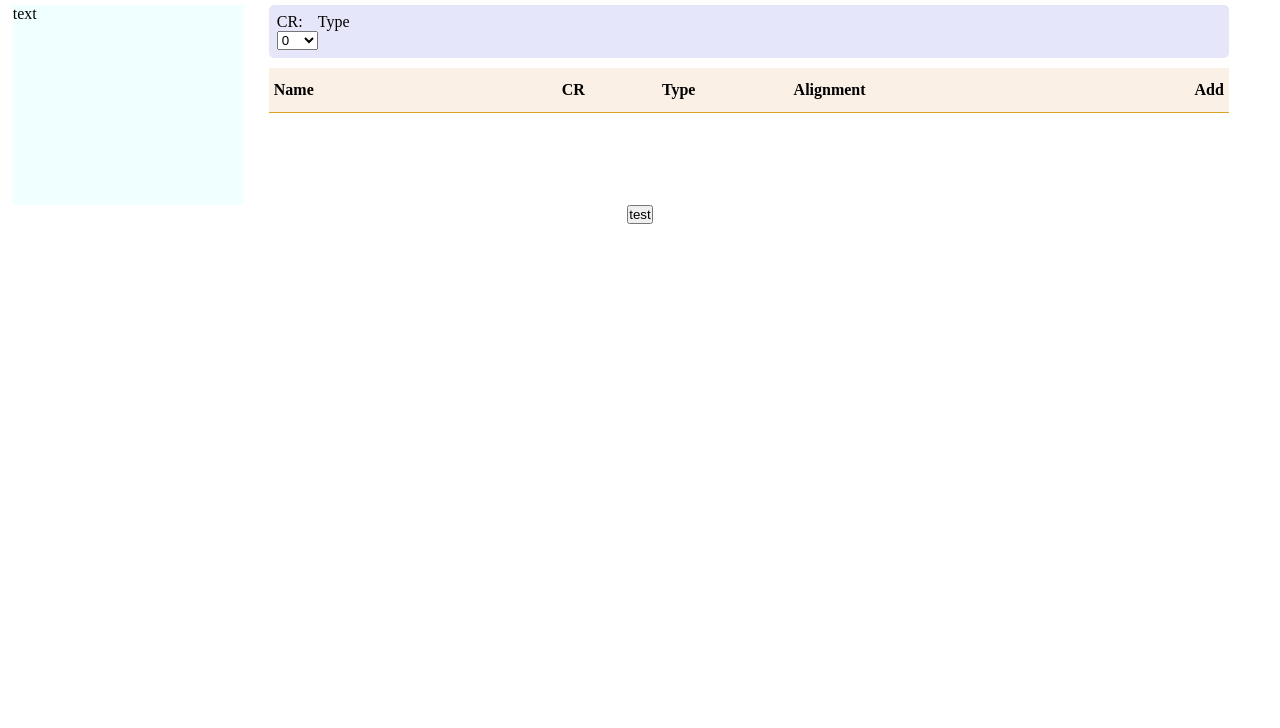
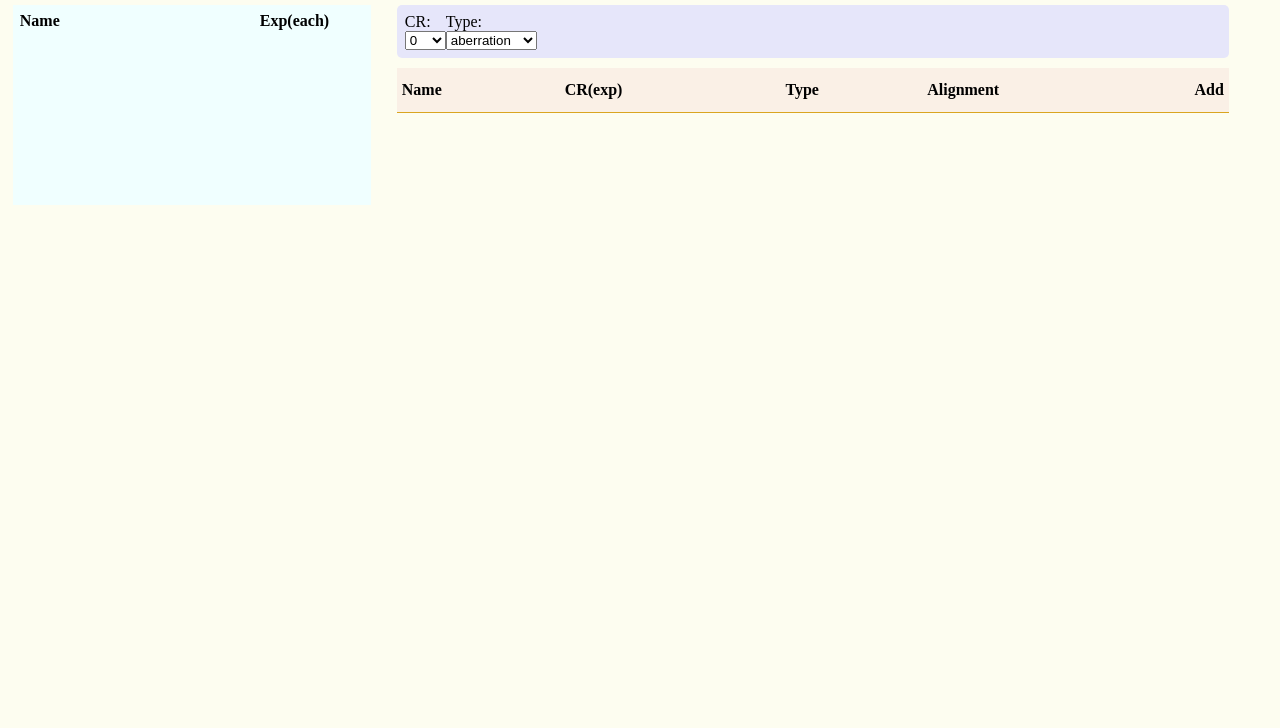
Before and after one commit to nolomarsh/Encounter-Builder, a plain HTML site: page index.html in a window 1280 px wide. Shown: the part 72-800 px from the top of the page. Drawn offline with nearby package versions, Linux system fonts and the light colour scheme; no server answers.

Commit message:
Can add monsters from search table to encounter table, encounter table calculates adjusted exp,filter bar selects no longer autorefresh page

```diff
--- a/app.js
+++ b/app.js
@@ -1,26 +1,144 @@
 $( () => {
 
-    const filter = {
-        cr: undefined,
+    const search = {
+        //Options arrays let me use functions to populate my selects, making the code DRYer
+        crOptions: ['0','1/8','1/4','1/2','1','2','3','4','5','6','7','8','9','10','11','12','13','14','15','16','17','18','19','20','21','22','23','24','25','26','27','28','29','30'],
+        typeOptions: ['aberration','beast','celestial','construct','dragon','elemental','fey','fiend','giant','humanoid','monstrosity','ooze','plant','undead'],
+        populateSelects: () => {
+            for (let option of search.crOptions) {
+                $option = $('<option>').attr('value',`${option}`).text(`${option}`).appendTo($('#crDrop'))
+            }
+            for (let option of search.typeOptions) {
+                $option = $('<option>').attr('value',`${option}`).text(`${option}`).appendTo($('#typeDrop'))
+            }
+        }
+
+    }
+
+    const crToExpTable = {
+        '0': 10,
+        '1/8': 25,
+        '1/4': 50,
+        '1/2': 100,
+        '1': 200,
+        '2': 450,
+        '3': 700,
+        '4': 1100,
+        '5': 1800,
+        '6': 2300,
+        '7': 2900,
+        '8': 3900,
+        '9': 5000,
+        '10': 5900,
+        '11': 7200,
+        '12': 8400,
+        '13': 10000,
+        '14': 11500,
+        '15': 13000,
+        '16': 15000,
+        '17': 18000,
+        '18': 20000,
+        '19': 22000,
+        '20': 25000,
+        '21': 33000,
+        '22': 41000,
+        '23': 50000,
+        '24': 62000,
+        '25': 75000,
+        '26': 90000,
+        '27': 105000,
+        '28': 120000,
+        '29': 135000,
+        '30': 155000
+    }
+
+    const encounter = {
+        $table: $('.encounterTable'),
+        count: 0,
+        monsters: [],
+        exp: 0,
+        add: inMonster => {
+            for (let object of encounter.monsters) {
+                if (object.name === inMonster.name){
+                    object.count++
+                    encounter.count++
+                    return
+                }
+            }
+            const monObject = {
+                name: inMonster.name,
+                exp: crToExp(inMonster.challenge_rating),
+                count: 1
+            }
+            encounter.monsters.push(monObject)
+            encounter.count++
+        },
+        refreshTable: () => {
+            $('.encounterRow').remove()
+            encounter.adjustExp()
+            for (let object of encounter.monsters) {
+                $row = $('<tr>').addClass('encounterRow').appendTo(encounter.$table)
+                $nameCell = $('<td>').text(`${object.count} x ${object.name}`).appendTo($row)
+                $exp = $('<td>').text(object.exp).appendTo($row)
+            }
+            $expRow = $('<tr>').addClass('encounterRow resultsRow').appendTo(encounter.$table)
+            $text = $('<th>').text('Adjusted Exp:').appendTo($expRow)
+            $adjExp = $('<th>').text(`${encounter.exp}`).appendTo($expRow)
+        },
+        adjustExp: () => {
+            let sum = 0;
+            for (let monster of encounter.monsters) {
+                sum += (monster.exp * monster.count)
+            }
+            if (encounter.count === 1) {
+                encounter.exp = sum
+            } else if (encounter.count === 2) {
+                encounter.exp = sum * 1.5
+            } else if (encounter.count <= 6) {
+                encounter.exp = sum * 2
+            } else if (encounter.count <= 10) {
+                encounter.exp = sum * 2.5
+            } else if (encounter.count <= 14) {
+                encounter.exp = sum * 3
+            } else if (encounter.count >= 15) {
+                encounter.exp = sum * 4
+            }
+        }
     }
 
     const addSearchResult = (monster) => {
         $tr = $('<tr>').addClass('searchResult').appendTo($('#searchResults'))
         $name = $('<td>').text(monster.name).appendTo($tr)
-        $cr = $('<td>').text(monster.challenge_rating).appendTo($tr)
+        $infoIcon = $('<i>').addClass("fas fa-info-circle")
+        $name.prepend($infoIcon)
+        $cr = $('<td>').text(monster.challenge_rating + ` (${crToExp(monster.challenge_rating)})`).appendTo($tr)
         $type = $('<td>').text(monster.type).appendTo($tr)
         $alignment = $('<td>').text(monster.alignment).appendTo($tr)
-        $add = $('<td>').text('Add to Encounter').addClass('addBtn').appendTo($tr)
+        $addCell = $('<td>').appendTo($tr)
+        $add = $('<i>').addClass("fas fa-plus").appendTo($addCell)
+        $add.click( (e) => {
+            encounter.add(monster)
+            encounter.refreshTable()
+        })
     }
 
-    $('#chooseCR').submit( (e) => {
+    //converts challenge rating to encounter exp
+    const crToExp = cr => {
+        for (let key in crToExpTable) {
+            if (`${cr}` === key) {
+                return crToExpTable[key]
+            }
+        }
+    }
+
+
+    $('#crDrop').change( (e) => {
         e.preventDefault()
         console.log($('#crDrop').val());
+        return false
     })
 
-    $('#crBtn').click( () => {
-        $('#crOptions').show()
-    })
+    search.populateSelects()
 
     $.ajax({
         url:'https://api.open5e.com/monsters/',
--- a/index.html
+++ b/index.html
@@ -6,40 +6,37 @@
         <link rel="stylesheet" href="style.css">
         <script src="https://code.jquery.com/jquery-3.6.0.min.js" integrity="sha256-/xUj+3OJU5yExlq6GSYGSHk7tPXikynS7ogEvDej/m4=" crossorigin="anonymous"></script>
         <script src="app.js" charset="utf-8"></script>
+        <script src="https://kit.fontawesome.com/5630320f4a.js" crossorigin="anonymous"></script>
     </head>
     <body>
         <div class="metaContainer">
             <h1>Encounter Builder</h1>
             <div class="innerContainer">
-                <div class="encounterBox">
-                    text
-                </div>
+                <table class="encounterTable">
+                    <tr id="encounterHeader">
+                        <th>Name</th>
+                        <th>Exp(each)</th>
+                    </tr>
+                </table>
                 <div class="searchContainer">
                     <div id="filterBar">
                         <form class="" id="chooseCR">
                             <p>CR:</p>
-                            <select class="filterDrop" name="cr" id='crDrop' onchange="this.form.submit()">
-                                <option value="0">0</option>
-                                <option value="1/8">1/8</option>
-                                <option value="1/4">1/4</option>
-                                <option value="1/2">1/2</option>
-                                <option value="1">1</option>
-                                <option value="2">2</option>
-                                <option value="3">3</option>
-                                <option value="4">4</option>
+                            <select class="filterDrop" name="cr" id='crDrop'>
+
                             </select>
                         </form>
-                        <div class="dropdown">
-                            <p id="typeBtn">Type</p>
-                            <form class="dropFilter" id="typeOptions">
+                        <form class="" id='chooseType'>
+                            <p>Type:</p>
+                            <select class="filterDrop" name="type" id='typeDrop'>
 
-                            </form>
-                        </div>
+                            </select>
+                        </form>
                     </div>
                     <table id="searchResults">
-                        <tr>
+                        <tr id='searchHeader'>
                             <th>Name</th>
-                            <th>CR</th>
+                            <th>CR(exp)</th>
                             <th>Type</th>
                             <th>Alignment</th>
                             <th>Add</th>
@@ -48,7 +45,7 @@
                 </div>
             </div>
 
-            <button type="button" id='test'>test</button>
+            <!-- <button type="button" id='test'>test</button> -->
         </div>
     </body>
 </html>
--- a/style.css
+++ b/style.css
@@ -3,6 +3,10 @@
     /* border: 1px solid black; */
     margin: 0;
     padding: 0;
+}
+
+body {
+    background: #FDFDF0
 }
 
 .metaContainer{
@@ -30,8 +34,8 @@ h1 {
     border-radius: 5px;
 }
 
-.encounterBox {
-    width: 18%;
+.encounterTable {
+    width: 28%;
     margin: 0 1%;
     min-height: 200px;
     background: azure;
@@ -41,19 +45,42 @@ h1 {
     align-self: flex-start;
 }
 
+tbody {
+    width: 100%;
+}
+
+#encounterHeader,
+.encounterRow {
+    width: 100%;
+    text-align: left;
+}
+
+.encounterTable tr :first-child {
+    width: 75%;
+}
+
+.encounterTable tr :last-child {
+    width: 25%;
+}
+
 .searchContainer {
-    width: 75%;
+    width: 65%;
     right: 0;
     margin: 0 1%;
 }
 
 #searchResults {
     width: 100%;
+    margin-top: 10px;
     border-spacing: 0;
-    margin-top: 10px;
 }
 
-#searchResults tr {
+#searchResults td {
+    border-top: 5px solid #FDFDF0;
+}
+
+#searchHeader,
+.searchResult {
     width: 100%;
     height: 45px;
     padding: 5px;
@@ -63,19 +90,18 @@ h1 {
     vertical-align: middle;
 }
 
-th {
+#searchHeader * {
     text-align: left;
     border-bottom: 1px solid goldenrod;
-
 }
 
-tr :first-child {
-    width: 30%;
+.searchResult :first-child {
+    width: 40%;
 }
 
-tr :last-child {
+#searchResults tr :last-child {
     text-align: right;
-    width: 20%;
+    width: 30px;
 }
 
 tr * {
```
Lines whose indentation alone changed are shown as unchanged.
